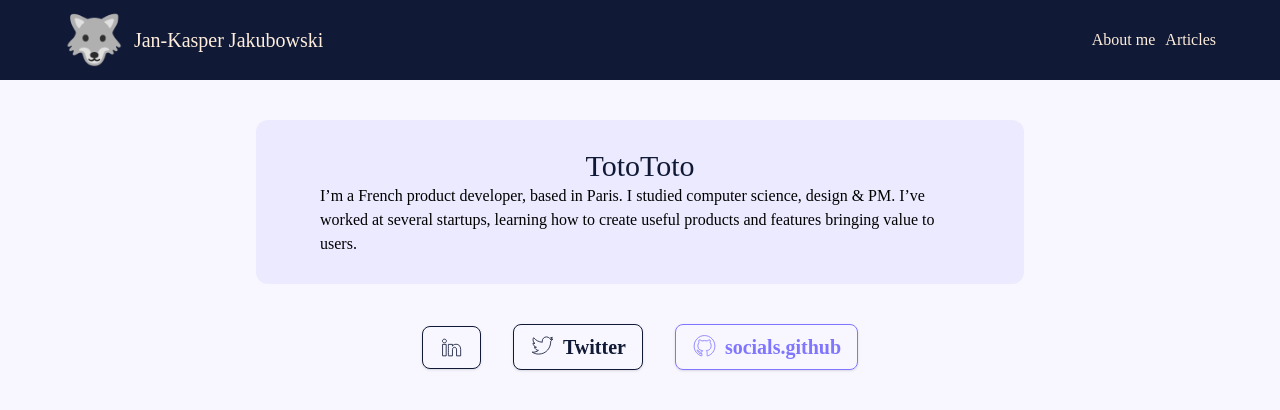
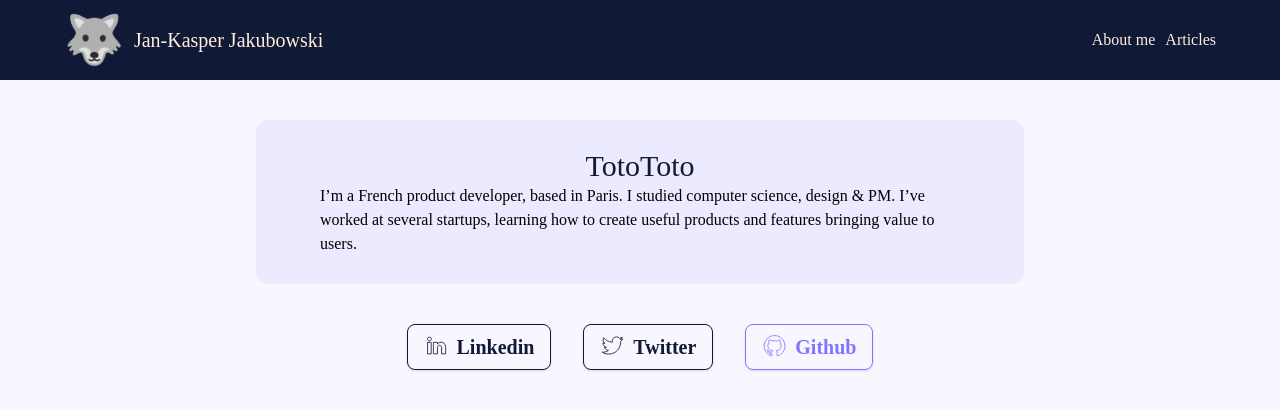
Before and after one commit to jkjakubowski/blog, a Gatsby site: page / in a window 1280 px wide. Built offline with nearby package versions, Linux system fonts and the light colour scheme; Gatsby itself is replaced by a stand-in of ours.

Commit message:
added webpack aliases

```diff
--- a/gatsby-config.ts
+++ b/gatsby-config.ts
@@ -6,9 +6,6 @@ const config: GatsbyConfig = {
     title: `JK's blog`,
     siteUrl: `https://www.yourdomain.tld`,
   },
-  // More easily incorporate content into your pages through automatic TypeScript type generation and better GraphQL IntelliSense.
-  // If you use VSCode you can also use the GraphQL plugin
-  // Learn more at: https://gatsby.dev/graphql-typegen
   graphqlTypegen: true,
   plugins: [
     {
@@ -33,6 +30,7 @@ const config: GatsbyConfig = {
         pages: path.join(__dirname, "src/pages"),
       },
     },
+    "gatsby-plugin-root-import",
     "gatsby-plugin-postcss",
     "gatsby-plugin-image",
     "gatsby-plugin-sitemap",
--- a/package.json
+++ b/package.json
@@ -24,7 +24,6 @@
     "gatsby-plugin-image": "^3.3.2",
     "gatsby-plugin-manifest": "^5.3.1",
     "gatsby-plugin-mdx": "^5.3.1",
-    "gatsby-plugin-root-import": "^2.0.9",
     "gatsby-plugin-sharp": "^5.3.2",
     "gatsby-plugin-sitemap": "^6.3.1",
     "gatsby-source-filesystem": "^5.3.1",
@@ -43,6 +42,7 @@
     "@types/react-dom": "^18.0.9",
     "autoprefixer": "^10.4.13",
     "gatsby-plugin-postcss": "^6.3.0",
+    "gatsby-plugin-root-import": "^2.0.9",
     "postcss": "^8.4.20",
     "tailwindcss": "^3.2.4",
     "typescript": "^4.9.3"
--- a/src/components/atoms/template/layout.tsx
+++ b/src/components/atoms/template/layout.tsx
@@ -1,9 +1,9 @@
 import * as React from "react";
 import { I18nextProvider } from "react-i18next";
 
-import i18next from "../../../i18n/config.ts";
+import i18next from "src/i18n/config.ts";
 
-import Navbar from "../../molecules/navbar/Navbar";
+import Navbar from "components/molecules/navbar/Navbar";
 
 type LayoutProps = {
   children: React.ReactNode;
--- a/src/components/molecules/DescriptionCard.tsx
+++ b/src/components/molecules/DescriptionCard.tsx
@@ -1,5 +1,5 @@
 import * as React from "react";
-import Title from "../atoms/typography/Title";
+import Title from "components/atoms/typography/Title";
 
 const DescriptionCard = () => {
   return (
--- a/src/locales/en/translations.json
+++ b/src/locales/en/translations.json
@@ -1,7 +1,7 @@
 {
   "socials": {
-    "linkedin": " ",
+    "linkedin": "Linkedin",
     "twitter": "Twitter",
-    "Github": "Github"
+    "github": "Github"
   }
 }
--- a/src/pages/articles.tsx
+++ b/src/pages/articles.tsx
@@ -1,8 +1,8 @@
 import * as React from "react";
 import type { HeadFC, PageProps } from "gatsby";
 
-import { Layout } from "../components/atoms/template/layout";
-import Title from "../components/atoms/typography/Title";
+import { Layout } from "components/atoms/template/layout";
+import Title from "components/atoms/typography/Title";
 
 const IndexPage: React.FC<PageProps> = () => {
   return (
--- a/src/pages/index.tsx
+++ b/src/pages/index.tsx
@@ -1,6 +1,6 @@
 import * as React from "react";
 import type { HeadFC, PageProps } from "gatsby";
-import { Layout } from "../components/atoms/template/layout";
+import { Layout } from "components/atoms/template/layout";
 import AboutSection from "./_home/AboutSection";
 
 const IndexPage: React.FC<PageProps> = () => {
```
Also changed, not shown: src/pages/_home/AboutSection.tsx (+6 -6 lines), 1 other file.
